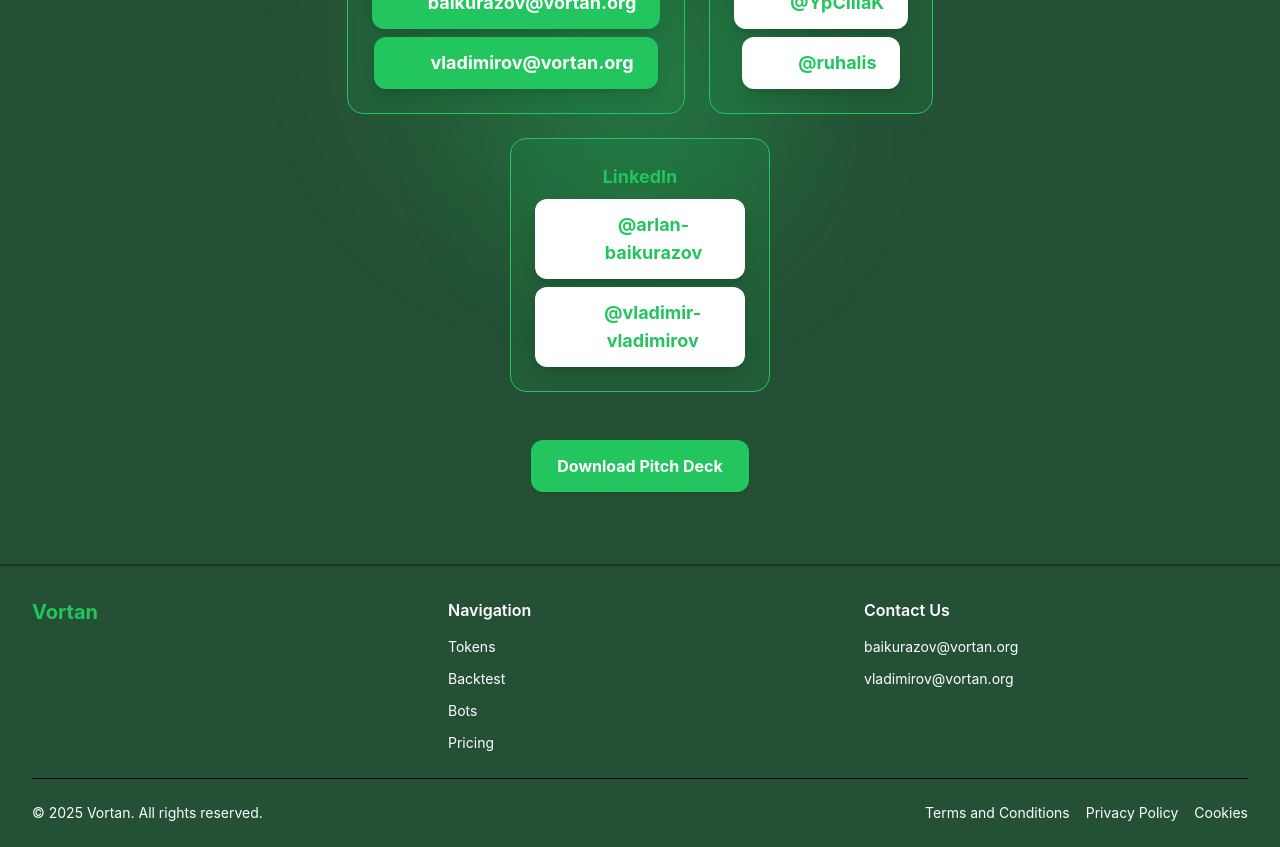
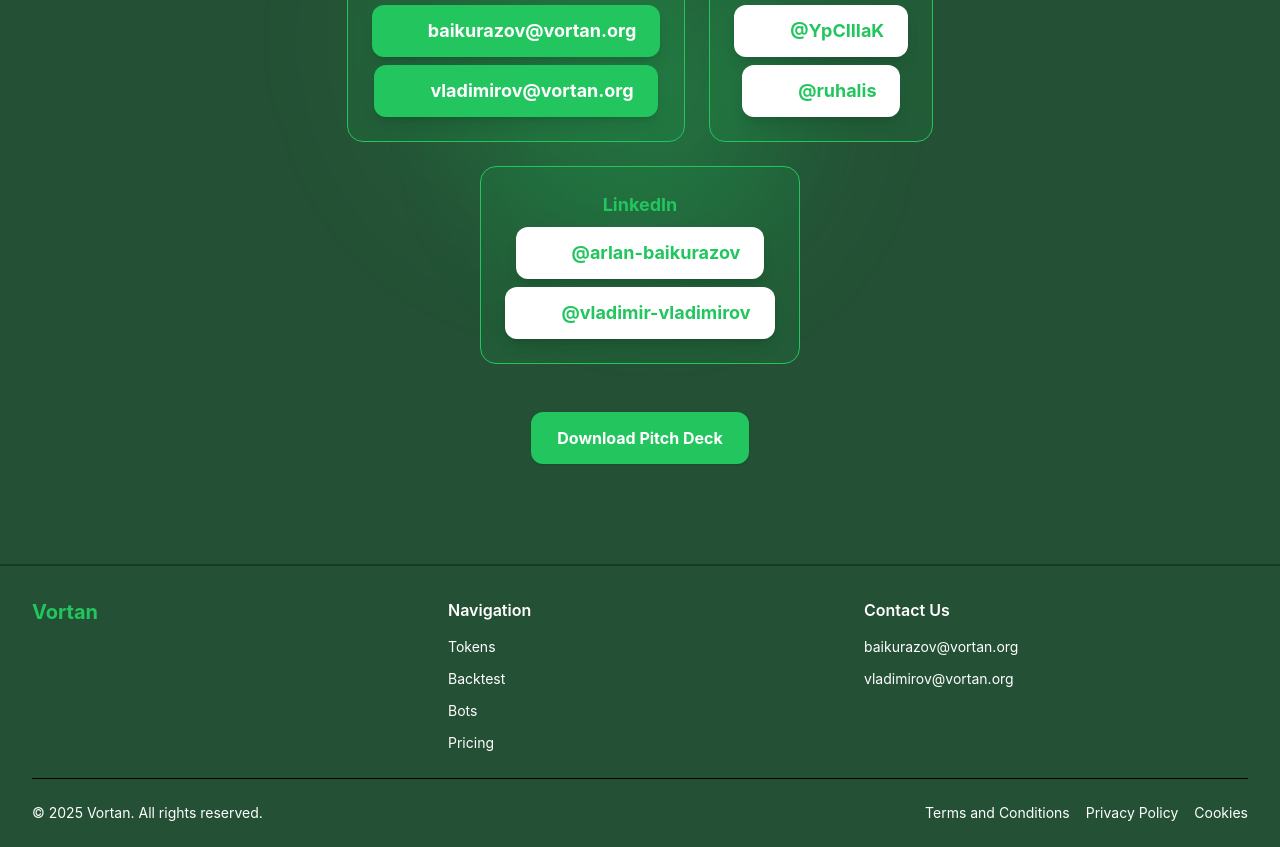
Before and after one commit to YpCIIIaK/websiteCrypto, a React (Vite) app: page / in a window 1280 px wide. Shown: the part 4300-5147 px from the top of the page. Built offline with nearby package versions, Linux system fonts and the light colour scheme; some icons are missing.

Commit message:
update contacts section

```diff
--- a/src/components/sections/ContactAboutSection.jsx
+++ b/src/components/sections/ContactAboutSection.jsx
@@ -31,7 +31,7 @@ const ContactAboutSection = () => (
           <Icon icon="mdi:github" className="text-2xl" style={{color:'var(--success)'}} /> @ruhalis
         </a>
       </div>
-      <div className="min-w-[220px] max-w-[260px] flex flex-col items-center justify-center relative bg-opacity-40 backdrop-blur-md border border-success rounded-2xl p-6" style={{backgroundColor:'rgba(34,197,94,0.10)',borderColor:'var(--success)'}}>
+      <div className="min-w-[280px] max-w-[380px] flex flex-col items-center justify-center relative bg-opacity-40 backdrop-blur-md border border-success rounded-2xl p-6" style={{backgroundColor:'rgba(34,197,94,0.10)',borderColor:'var(--success)'}}>
         <div className="text-lg font-bold text-success mb-2">LinkedIn</div>
         <a href="https://www.linkedin.com/in/arlan-baikurazov/" target="_blank" rel="noopener noreferrer" className="inline-flex items-center gap-2 font-bold text-lg text-success px-6 py-3 rounded-xl shadow-lg hover:opacity-90 active:scale-95 transition mb-2 bg-white">
           <Icon icon="mdi:linkedin" className="text-2xl" style={{color:'var(--success)'}} /> @arlan-baikurazov
```
